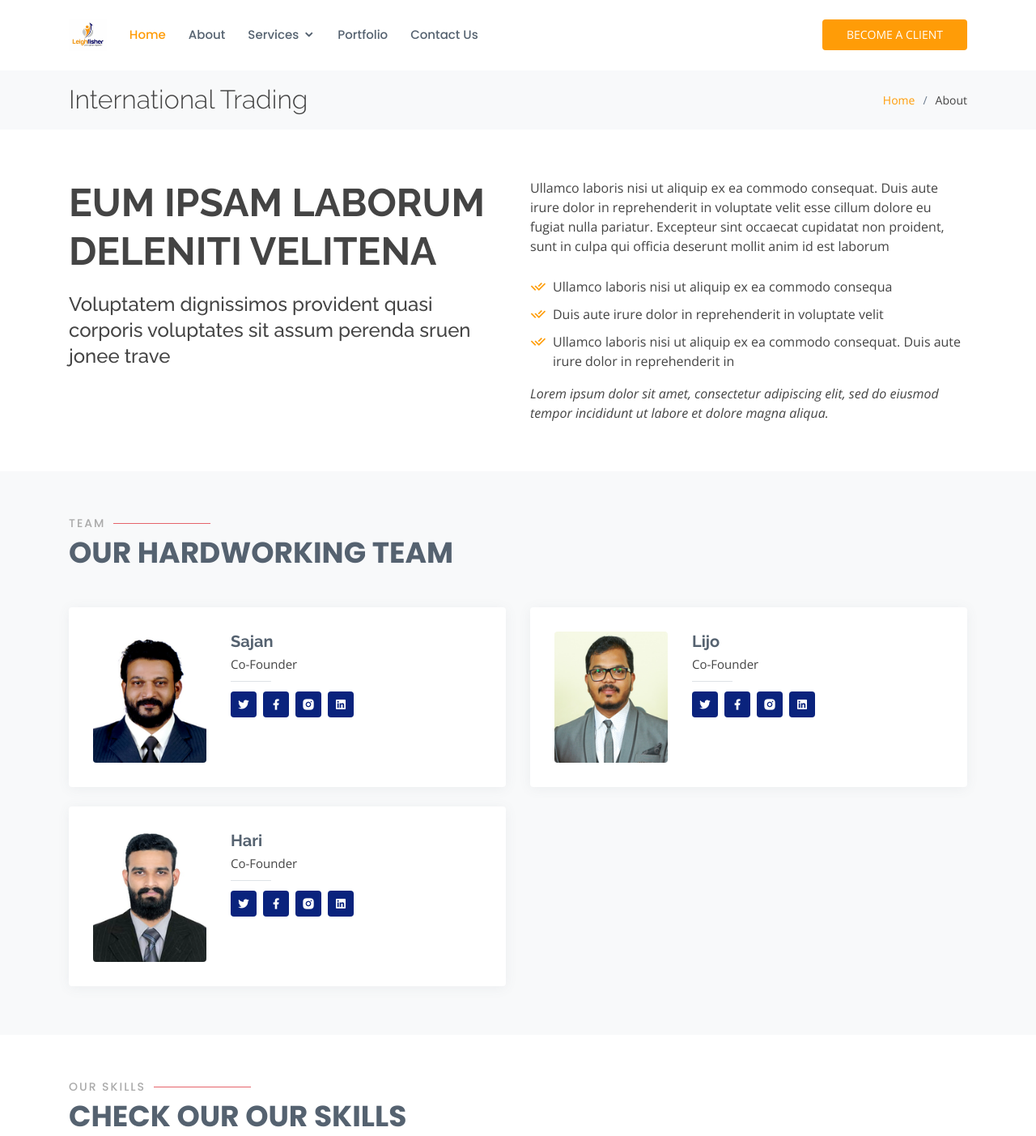
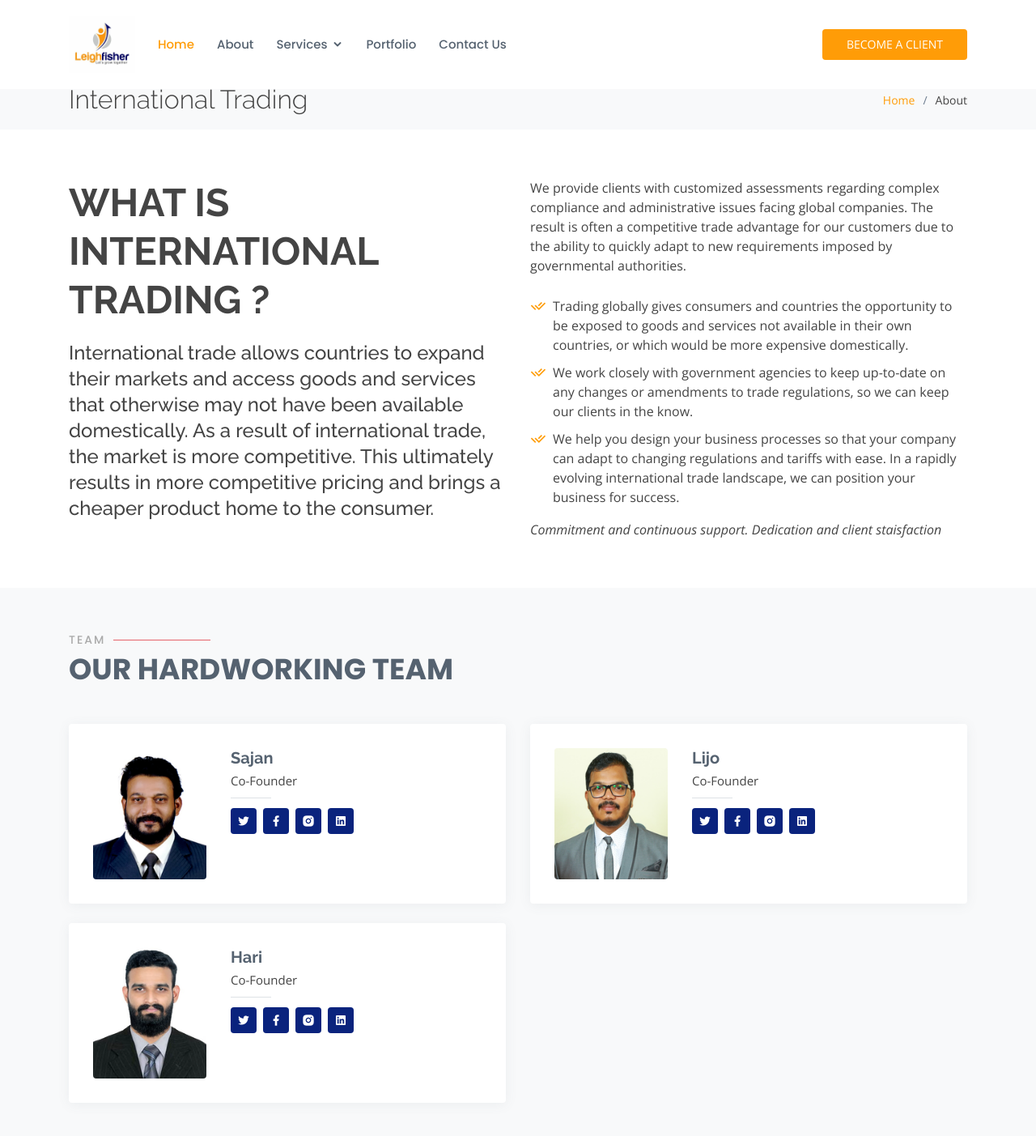
Before and after one commit to Unisight-Technologies/leighfisher-website, a Django app: page /internationaltrading/ in a window 1280 px wide. Shown: the top 1403 px of the page at 81% size. Run offline with Django 3.2, Linux system fonts and the light colour scheme; some libraries are stand-ins or nearby versions.

Commit message:
Services Content added

```diff
--- a/leighfisher_app/static/assets/css/style.css
+++ b/leighfisher_app/static/assets/css/style.css
@@ -88,7 +88,7 @@ h1, h2, h3, h4, h5, h6 {
 }
 
 #header .logo img {
-  max-height: 40px;
+  max-height: 70px;
 }
 
 @media (max-width: 992px) {
--- a/leighfisher_app/templates/Con_infra.html
+++ b/leighfisher_app/templates/Con_infra.html
@@ -25,7 +25,7 @@
 
         <div class="row content">
           <div class="col-lg-6">
-            <h2>Why Us ?</h2>
+            <h2>Construction </h2>
             <h3>Providing expertise at an early
 stage to ensure construction
 projects are successful.
@@ -35,6 +35,7 @@ approach and methodology that allows us to tailor
 services to individual client requirements.</h3>
           </div>
           <div class="col-lg-6 pt-4 pt-lg-0">
+          <h3>What we Offer ?</h3>
             <p>We provide support in selecting and placing
 construction contracts. Plus, also help decide the
 appropriate commercial arrangements, contractor
--- a/leighfisher_app/templates/InternationalTrading.html
+++ b/leighfisher_app/templates/InternationalTrading.html
@@ -25,23 +25,18 @@
 
         <div class="row content">
           <div class="col-lg-6">
-            <h2>Eum ipsam laborum deleniti velitena</h2>
-            <h3>Voluptatem dignissimos provident quasi corporis voluptates sit assum perenda sruen jonee trave</h3>
+            <h2>What is International Trading ?</h2>
+            <h3>International trade allows countries to expand their markets and access goods and services that otherwise may not have been available domestically. As a result of international trade, the market is more competitive. This ultimately results in more competitive pricing and brings a cheaper product home to the consumer.</h3>
           </div>
           <div class="col-lg-6 pt-4 pt-lg-0">
-            <p>
-              Ullamco laboris nisi ut aliquip ex ea commodo consequat. Duis aute irure dolor in reprehenderit in voluptate
-              velit esse cillum dolore eu fugiat nulla pariatur. Excepteur sint occaecat cupidatat non proident, sunt in
-              culpa qui officia deserunt mollit anim id est laborum
+            <p>We provide clients with customized assessments regarding complex compliance and administrative issues facing global companies. The result is often a competitive trade advantage for our customers due to the ability to quickly adapt to new requirements imposed by governmental authorities.
             </p>
             <ul>
-              <li><i class="ri-check-double-line"></i> Ullamco laboris nisi ut aliquip ex ea commodo consequa</li>
-              <li><i class="ri-check-double-line"></i> Duis aute irure dolor in reprehenderit in voluptate velit</li>
-              <li><i class="ri-check-double-line"></i> Ullamco laboris nisi ut aliquip ex ea commodo consequat. Duis aute irure dolor in reprehenderit in</li>
+              <li><i class="ri-check-double-line"></i>Trading globally gives consumers and countries the opportunity to be exposed to goods and services not available in their own countries, or which would be more expensive domestically.</li>
+              <li><i class="ri-check-double-line"></i>We work closely with government agencies to keep up-to-date on any changes or amendments to trade regulations, so we can keep our clients in the know.</li>
+              <li><i class="ri-check-double-line"></i>We help you design your business processes so that your company can adapt to changing regulations and tariffs with ease. In a rapidly evolving international trade landscape, we can position your business for success.</li>
             </ul>
-            <p class="font-italic">
-              Lorem ipsum dolor sit amet, consectetur adipiscing elit, sed do eiusmod tempor incididunt ut labore et dolore
-              magna aliqua.
+            <p class="font-italic">Commitment and continuous support. Dedication and client staisfaction
             </p>
           </div>
         </div>
```
Also changed, not shown: 1 other file.
